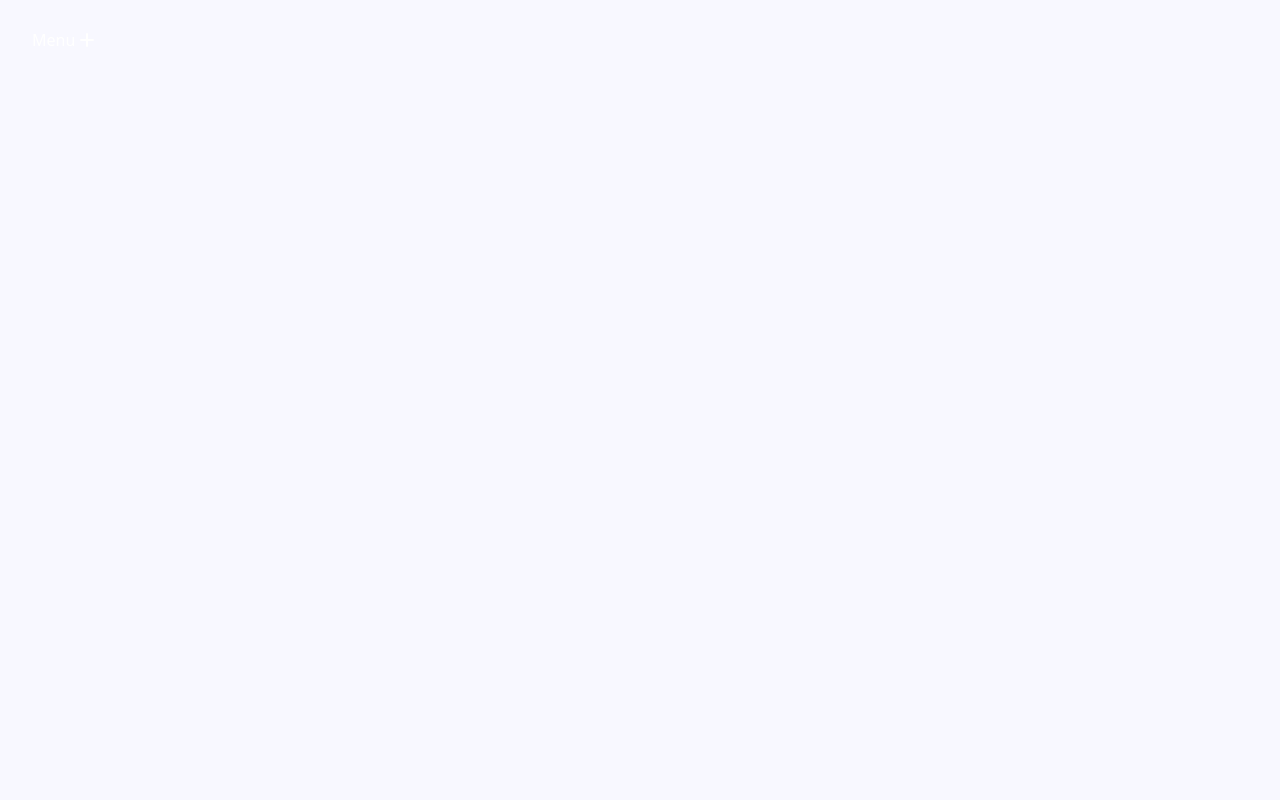
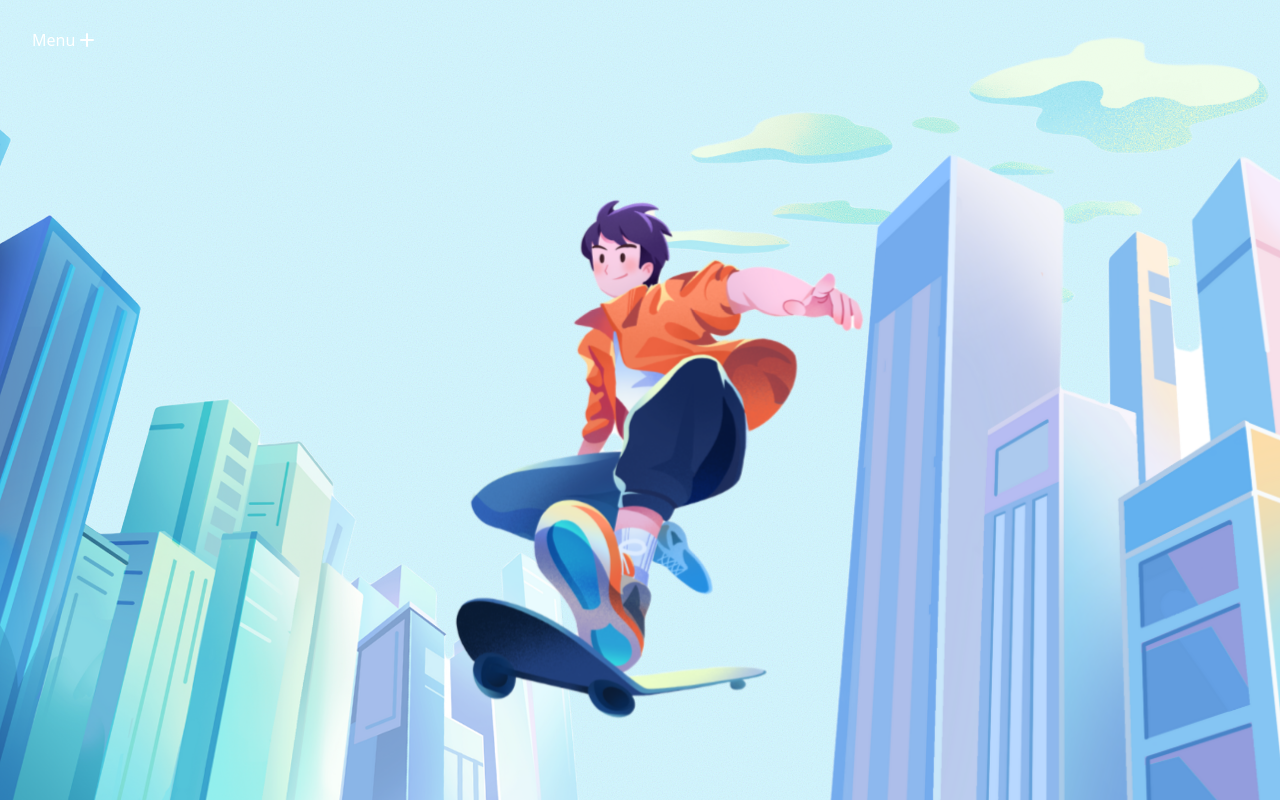
Before and after one commit to defzeke/Portfolio, a Next.js app: page /screen/portfolio in a window 1280 px wide. Built offline with nearby package versions, Linux system fonts and the light colour scheme.

Commit message:
Implement interactive hero section with mouse movement effects and background elements

```diff
--- a/src/components/sections/Hero.tsx
+++ b/src/components/sections/Hero.tsx
@@ -1,7 +1,105 @@
+import React from "react";
 export default function Hero() {
-    return(
-        <>
+    const leftBldgRef = React.useRef<HTMLImageElement>(null);
+    const rightBldgRef = React.useRef<HTMLImageElement>(null);
+    const cloudsRef = React.useRef<HTMLImageElement>(null);
+    const target = React.useRef({ x: 0, y: 0 });
+    const current = React.useRef({ x: 0, y: 0 });
+    const animationFrame = React.useRef<number>();
 
-        </>
+    React.useEffect(() => {
+        const handleMouseMove = (e: MouseEvent) => {
+            const x = e.clientX;
+            const y = e.clientY;
+            const w = window.innerWidth;
+            const h = window.innerHeight;
+            target.current.x = (x / w) * 2 - 1;
+            target.current.y = (y / h) * 2 - 1;
+        };
+        window.addEventListener("mousemove", handleMouseMove);
+
+        const lerp = (a: number, b: number, n: number) => a + (b - a) * n;
+
+        function animate() {
+            current.current.x = lerp(current.current.x, target.current.x, 0.08);
+            current.current.y = lerp(current.current.y, target.current.y, 0.08);
+
+            // Max translation in px
+            const maxX = 15;
+            const maxY = 8;
+            const cloudX = 10;
+            const cloudY = 5;
+
+            // Left building
+            if (leftBldgRef.current) {
+                const transX = current.current.x * maxX;
+                const transY = current.current.y * maxY;
+                leftBldgRef.current.style.transform = `scale(1.2) translate(${transX}px, ${transY}px)`;
+            }
+            // Right building
+            if (rightBldgRef.current) {
+                const transX = current.current.x * maxX;
+                const transY = current.current.y * maxY;
+                rightBldgRef.current.style.transform = `scale(1.1) translate(${transX}px, ${transY}px)`;
+            }
+            // Clouds move in the opposite direction
+            if (cloudsRef.current) {
+                const transX = -current.current.x * cloudX;
+                const transY = -current.current.y * cloudY;
+                cloudsRef.current.style.transform = `translate(${transX}px, ${transY}px)`;
+            }
+            animationFrame.current = requestAnimationFrame(animate);
+        }
+        animate();
+
+        return () => {
+            window.removeEventListener("mousemove", handleMouseMove);
+            if (animationFrame.current) cancelAnimationFrame(animationFrame.current);
+        };
+    }, []);
+
+    return (
+        <div className="flex justify-center items-end h-screen w-screen relative overflow-hidden" style={{ background: '#D3F6FF' }}>
+            {/* SVG Noise Overlay */}
+            <svg
+                className="absolute inset-0 w-full h-full z-0 pointer-events-none select-none"
+                style={{ mixBlendMode: 'multiply', opacity: 0.12 }}
+            >
+                <filter id="noiseFilter">
+                    <feTurbulence type="fractalNoise" baseFrequency="0.8" numOctaves="4" stitchTiles="stitch" />
+                </filter>
+                <rect width="100%" height="100%" filter="url(#noiseFilter)" />
+            </svg>
+            <img
+                ref={cloudsRef}
+                src="/clouds.png"
+                alt="Clouds"
+                className="absolute top-0 left-150 w-full h-auto max-h-[40vh] z-0 opacity-80 pointer-events-none select-none"
+                style={{ objectFit: 'cover' }}
+                draggable="false"
+            />
+            <img
+                ref={leftBldgRef}
+                src="/leftbldg.png"
+                alt="Left Building"
+                className="absolute left-0 h-full w-auto max-h-screen select-none pointer-events-none z-0"
+                style={{ left: 0, bottom: '-10rem', margin: 0, padding: 0 }}
+                draggable="false"
+            />
+            <img
+                ref={rightBldgRef}
+                src="/rightbldg.png"
+                alt="Right Building"
+                className="absolute right-0 h-full w-auto max-h-screen select-none pointer-events-none z-0"
+                style={{ right: -200, bottom: '-10rem', margin: 0, padding: 0 }}
+                draggable="false"
+            />
+            <img
+                src="/boy.svg"
+                alt="Boy"
+                className="relative z-10 w-[75vw] max-w-[850px] max-h-[90vh] h-auto mb-[-50] animate-bounce-scale"
+                draggable="false"
+            />
+        </div>
     );
 }
```
